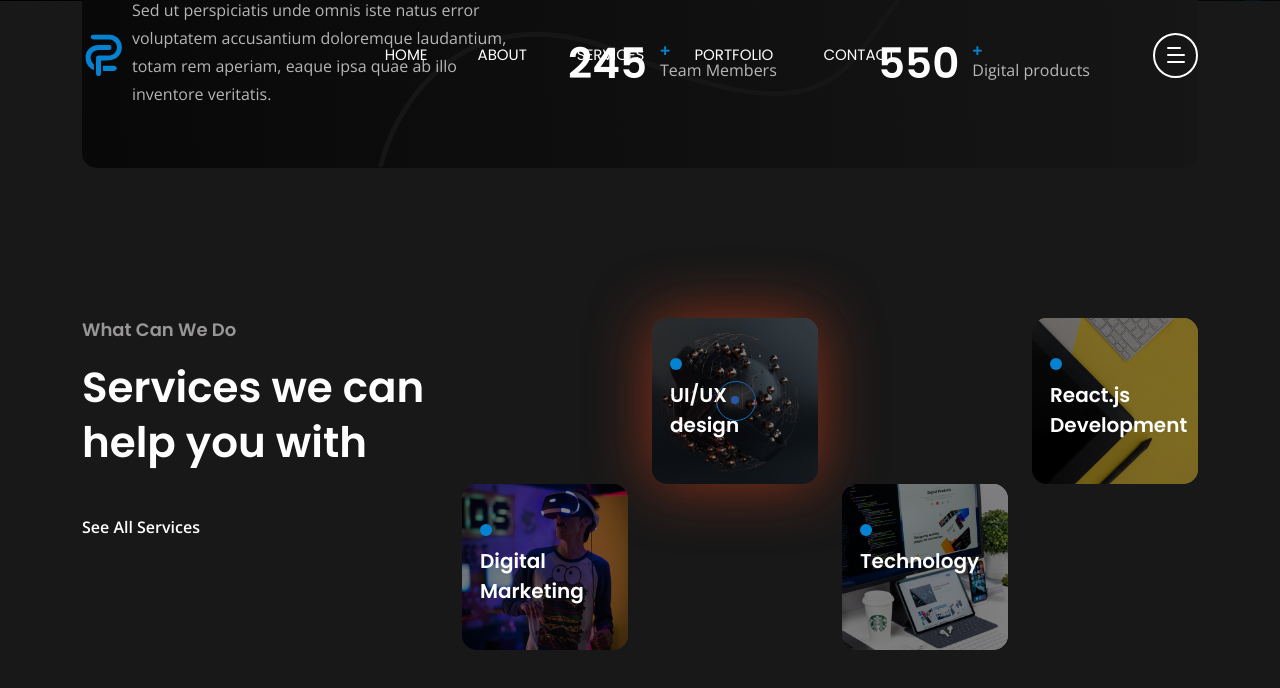
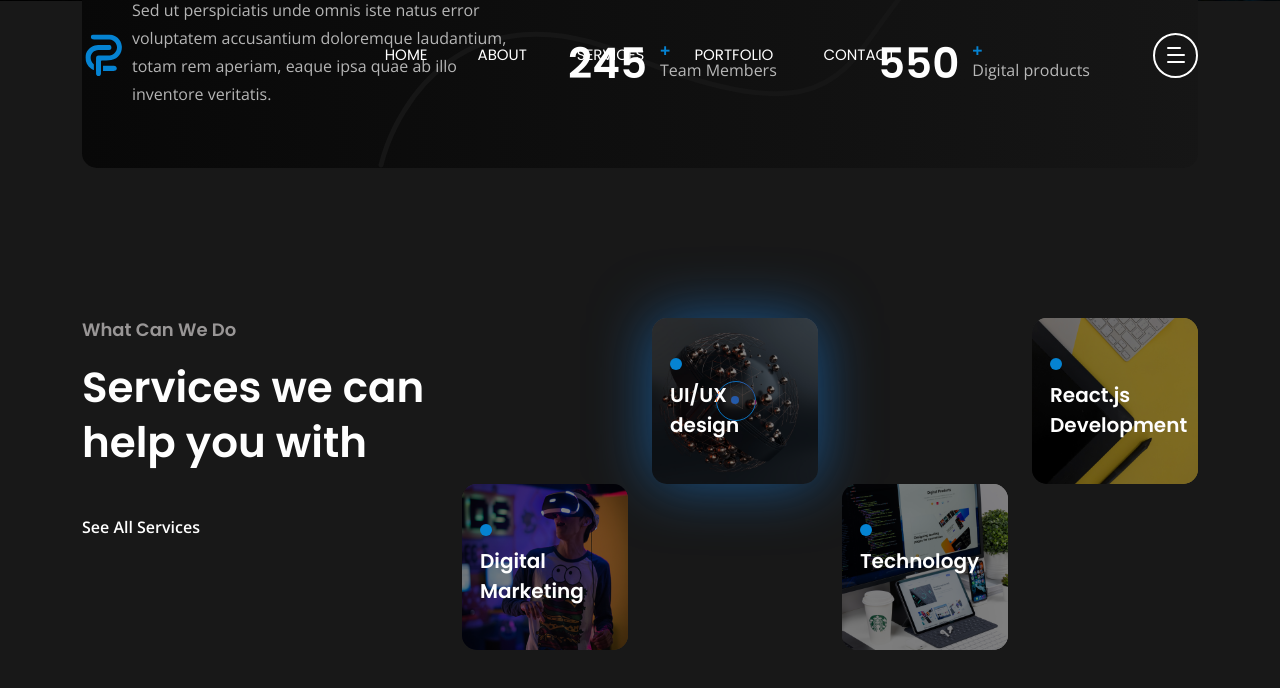
Before and after one commit to Neo-Tec/cyberplanet-nextjs, a Next.js app: page / in a window 1280 px wide. In both pictures the pointer is over the link 735 px from the left and 1379 px from the top of the page. Shown: the part 979-1667 px from the top of the page. Built offline with nearby package versions, Linux system fonts and the light colour scheme; some icons are missing.

Commit message:
changed hover colour by zeeshan

```diff
--- a/src/components/Card/card.scss
+++ b/src/components/Card/card.scss
@@ -4,7 +4,7 @@
   display: block;
 
   &:hover {
-    filter: drop-shadow(0px 0px 30px rgba(255, 74, 23, 0.5));
+    filter: drop-shadow(0px 0px 30px rgba(23, 143, 255, 0.5));
   }
   img {
     width: 100%;
```
